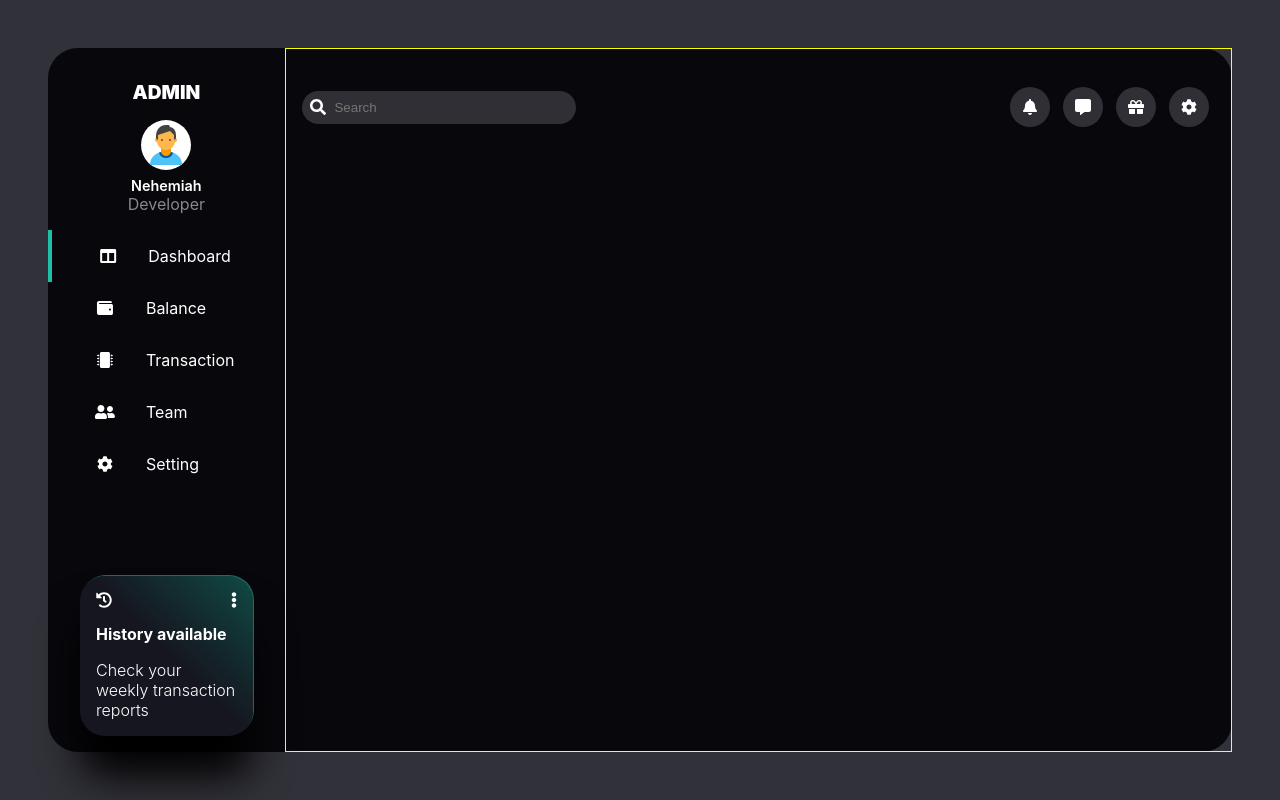
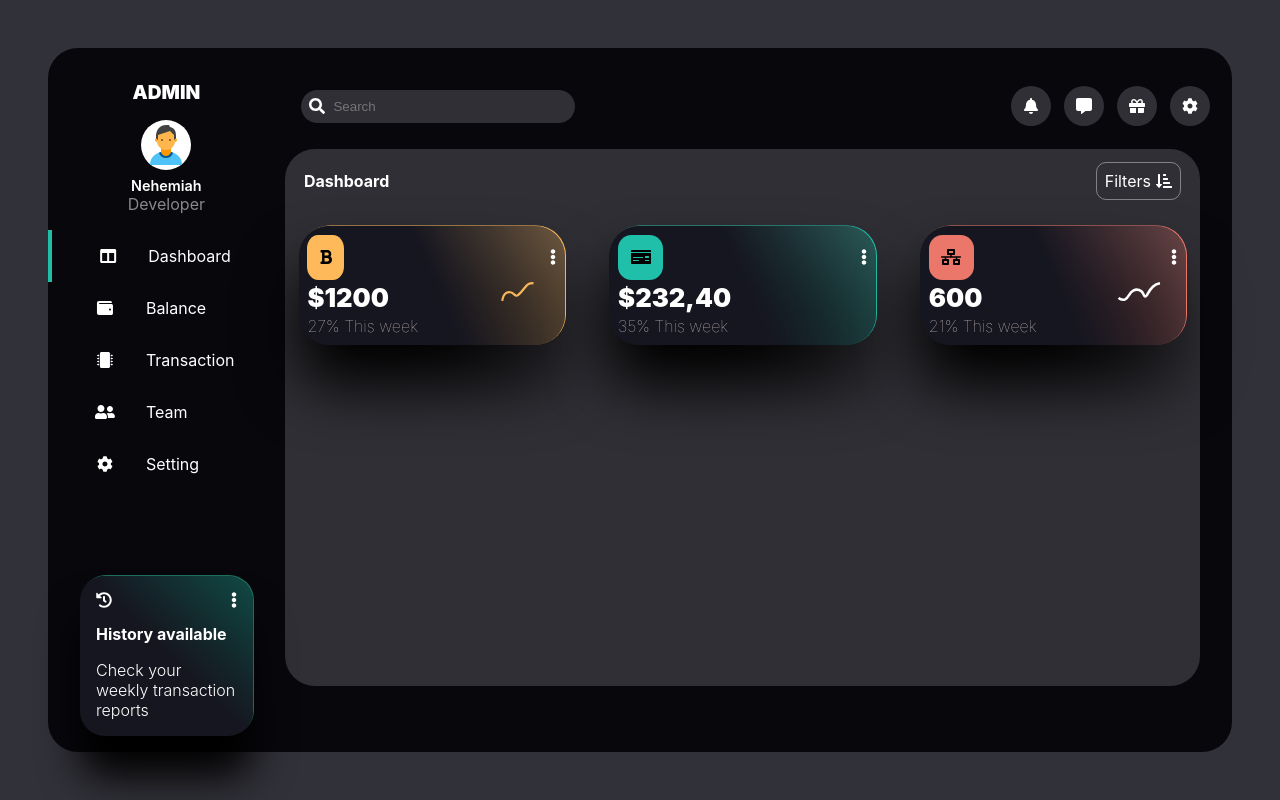
Before and after one commit to KNehe/Admin-Dashboard, a Next.js app: page / in a window 1280 px wide. Built offline with nearby package versions, Linux system fonts and the light colour scheme.

Commit message:
Statistics cards on right section

```diff
--- a/components/right_section/right_section.js
+++ b/components/right_section/right_section.js
@@ -1,11 +1,13 @@
 import styles from '../../styles/Right.module.scss'
-import { faBell, faCommentAlt, faGift , faCog, faSearch} from "@fortawesome/free-solid-svg-icons"
+import { faBell, faCommentAlt, faGift , faCog, faSearch, faSortAmountDownAlt, faBold, faBlog, faBolt, faEllipsisV, faCrown, faPortrait, faMoneyBillAlt, faMobile, faMoneyCheck, faNetworkWired} from "@fortawesome/free-solid-svg-icons"
 import TopSecIcon from '../top_sec_icon/top_sec_icon'
 import { FontAwesomeIcon } from '@fortawesome/react-fontawesome'
+import StatCard from '../../components/stat_card/stat_card'
 
 const TopSection = () =>{
     return(
         <section className={styles.right}>
+
           <div className={styles.top}>
             <div className={styles.search_box}>
               <FontAwesomeIcon icon={faSearch}/>
@@ -18,6 +20,42 @@ const TopSection = () =>{
               <TopSecIcon icon={faCog}/>
             </div>
           </div>
+
+          <section className={styles.menu_item_content}>
+
+            <article className={styles.title_sec}>
+              <h1>Dashboard</h1>
+              <div className={styles.filter_div}>
+                <p>Filters</p>
+                <FontAwesomeIcon icon={faSortAmountDownAlt}/>
+              </div>
+            </article>
+
+            <section className={styles.stats_card_list}>
+              <StatCard
+                icon1={faBold}
+                icon2={faEllipsisV}
+                amount={'$1200'}
+                percentage={'27'}
+                graphic={'/svg/ic.svg'}
+              />
+               <StatCard
+                icon1={faMoneyCheck}
+                icon2={faEllipsisV}
+                amount={'$232,40'}
+                percentage={'35'}
+
+              />
+               <StatCard
+                icon1={faNetworkWired}
+                icon2={faEllipsisV}
+                amount={'600'}
+                percentage={'21'}
+                graphic={'/svg/ib.svg'}
+              />
+            </section>
+
+          </section>
         </section>
     )
 }
--- /dev/null
+++ b/components/stat_card/stat_card.js
@@ -0,0 +1,29 @@
+import styles from '../../styles/StatCard.module.scss'
+import { FontAwesomeIcon } from '@fortawesome/react-fontawesome'
+
+const StatCard = ({icon1, icon2, amount, percentage, graphic})=>{
+    return(
+        <div className={styles.stat_card}>
+        <div className={styles.stat_icons}>
+          <div className={styles.stat_icon_bold}>
+            <FontAwesomeIcon icon={icon1}/>
+          </div>
+          <FontAwesomeIcon icon={icon2}/>
+        </div>
+
+        <div className={styles.stats_row}>
+          <p>{amount}</p>
+          {graphic != null ?
+          <img src={graphic} alt='statistics graph illustration' />
+          : null
+          }
+        </div>
+
+        <p>{percentage}% This week</p>
+
+      </div>
+
+    )
+}
+
+export default StatCard;
--- a/styles/Right.module.scss
+++ b/styles/Right.module.scss
@@ -1,9 +1,9 @@
 $pure-white-color: #fff;
 $radius: 30px;
+$gray: #302F35;
 
 .right{
     color: $pure-white-color;
-    border:  1px solid yellow;
     width: 80%;
     padding-right: 2em;
     padding-top: 2em;
@@ -14,20 +14,19 @@ $radius: 30px;
         justify-content: space-between;
         align-items: center;
         margin-left: 1em;
-
         .icon_list{
             display: flex;
         }
         .search_box{
             display: flex;
             align-items: center;
-            background-color: #302F35;
+            background-color: $gray;
             border-radius: $radius;
             padding:.5em;
             width: 30%;
             input[type='text']{
                 border: none;
-                background-color: #302F35;
+                background-color: $gray;
                 margin-left: .5em;
                 color: #fff;
                 width: 100%;
@@ -42,4 +41,36 @@ $radius: 30px;
 
 
     }
+
+    .menu_item_content{
+        margin-top: 1em;
+        background-color: $gray;
+        width: 100%;
+        height: 80%;
+        border-radius: $radius;
+        .title_sec{
+            padding: .8em 1.2em;
+            display: flex;
+            align-items: center;
+            justify-content: space-between;
+
+            .filter_div{
+                display: flex;
+                border:  1px solid rgba(255,255,255,.4);
+                align-items: center;
+                justify-content: space-between;
+                padding: .5em;
+                border-radius: 10px;
+                svg{
+                    margin-left: .3em;
+                }
+            }
+        }
+
+        .stats_card_list{
+            margin: 1.5%;
+            display: flex;
+            justify-content: space-between;
+        }
+    }
 }
--- /dev/null
+++ b/styles/StatCard.module.scss
@@ -0,0 +1,73 @@
+$radius: 30px;
+$first-card-color: rgb(254,185,90);
+$second-card-color:rgb(32,191,169);
+$last-card-color: rgb(235,119,107);
+
+
+.stat_card{
+    width: 30%;
+    padding: 1%;
+    border-radius: $radius;
+    filter: drop-shadow(0px 40px 30px rgba(0,0,0,1));
+    .stat_icons{
+        display: flex;
+        justify-content: space-between;
+        align-items: center;
+       .stat_icon_bold{
+            padding: 5%;
+            border-radius: 30%;
+        }
+
+        .stat_icon_bold > svg{
+            color: black;
+        }
+
+    }
+    .stats_row{
+        display: flex;
+        justify-content: space-between;
+        padding-top: 1%;
+        p{
+            font-weight: 900;
+            font-size: 2vw;
+        }
+        img{
+            width: 6vw;
+            height: 1.5vw;
+        }
+
+    }
+
+}
+.stat_card > p{
+    padding-top: 1%;
+    font-weight: 100;
+    color: rgb(207, 197, 197);
+}
+
+.stat_card:first-of-type{
+    box-shadow: 1px -.5px $first-card-color;
+    background: $first-card-color;
+    background: linear-gradient(-113deg, rgba(254,185,90,.3) 0%, rgba(22,22,32,1) 49%, rgba(22,22,32,1) 100%);
+    .stat_icon_bold{
+        background-color: $first-card-color;
+    }
+}
+
+.stat_card:nth-of-type(2){
+    box-shadow: 1px -.5px $second-card-color;
+    background: $second-card-color;
+    background: linear-gradient(-113deg, rgba(32,191,169,.3) 0%, rgba(22,22,32,1) 49%, rgba(22,22,32,1) 100%);
+    .stat_icon_bold{
+        background-color: $second-card-color;
+    }
+}
+
+.stat_card:last-of-type{
+    box-shadow: 1px -.5px $last-card-color;
+    background: $last-card-color;
+    background: linear-gradient(-113deg, rgba(235,119,107,.3) 0%, rgba(22,22,32,1) 49%, rgba(22,22,32,1) 100%);
+    .stat_icon_bold{
+        background-color: $last-card-color;
+    }
+}
```
Also changed, not shown: public/svg/ib.svg (added), public/svg/ic.svg (added).
